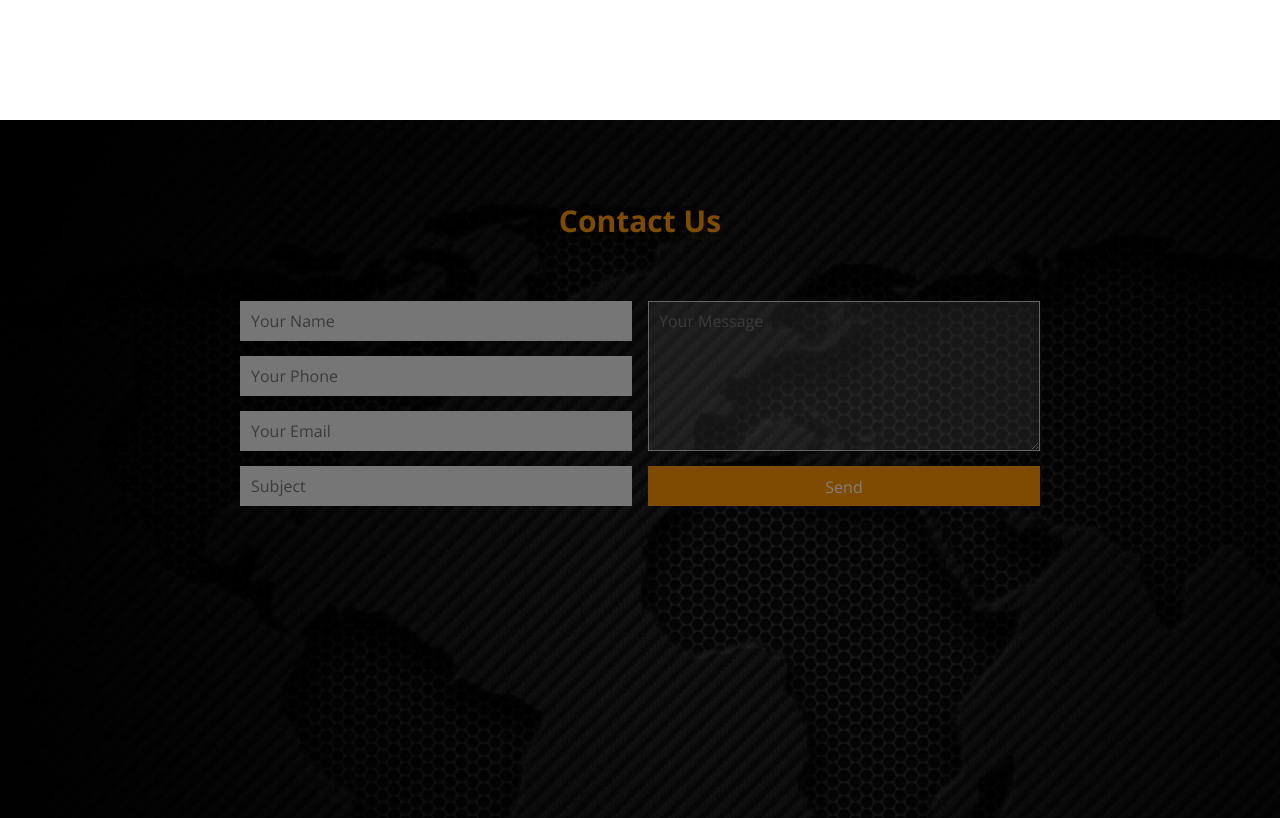
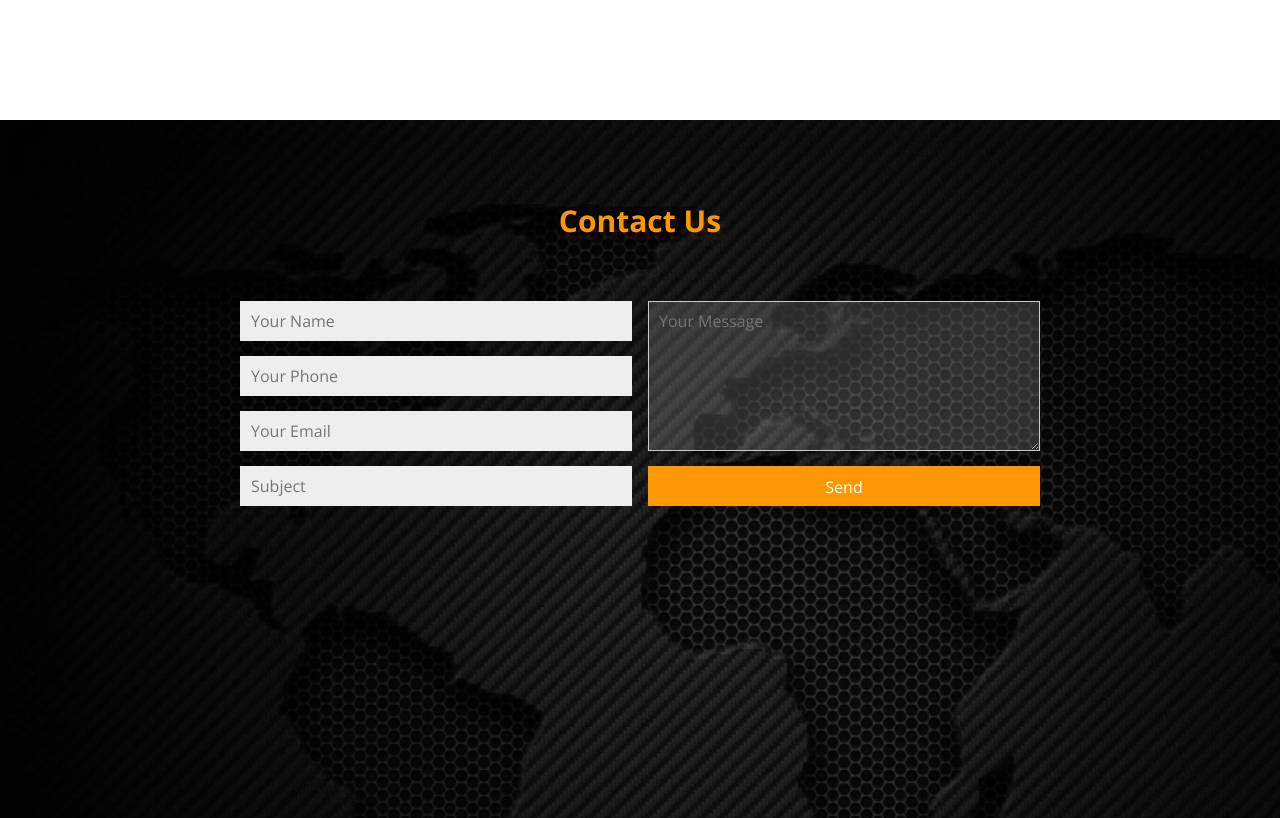
Before and after one commit to 3adel-sw/Special-Design, a plain HTML site: page index.html in a window 1280 px wide. Shown: the part 5080-5898 px from the top of the page. Drawn offline with nearby package versions, Linux system fonts and the light colour scheme; files that its build step writes are made by us from their sources; files whose address does not match are found by name.

Commit message:
Update style.css

```diff
--- a/css/style.css
+++ b/css/style.css
@@ -848,14 +848,14 @@ li {
     min-height: 550px;
   }
 }
-.contact .overlay {
+/* .contact .overlay {
   position: absolute;
   left: 0;
   top: 0;
   width: 100%;
   height: 100%;
   background-color: rgb(0 0 0 /50%);
-}
+} */
 .contact .container {
   position: relative;
   z-index: 2;
```
